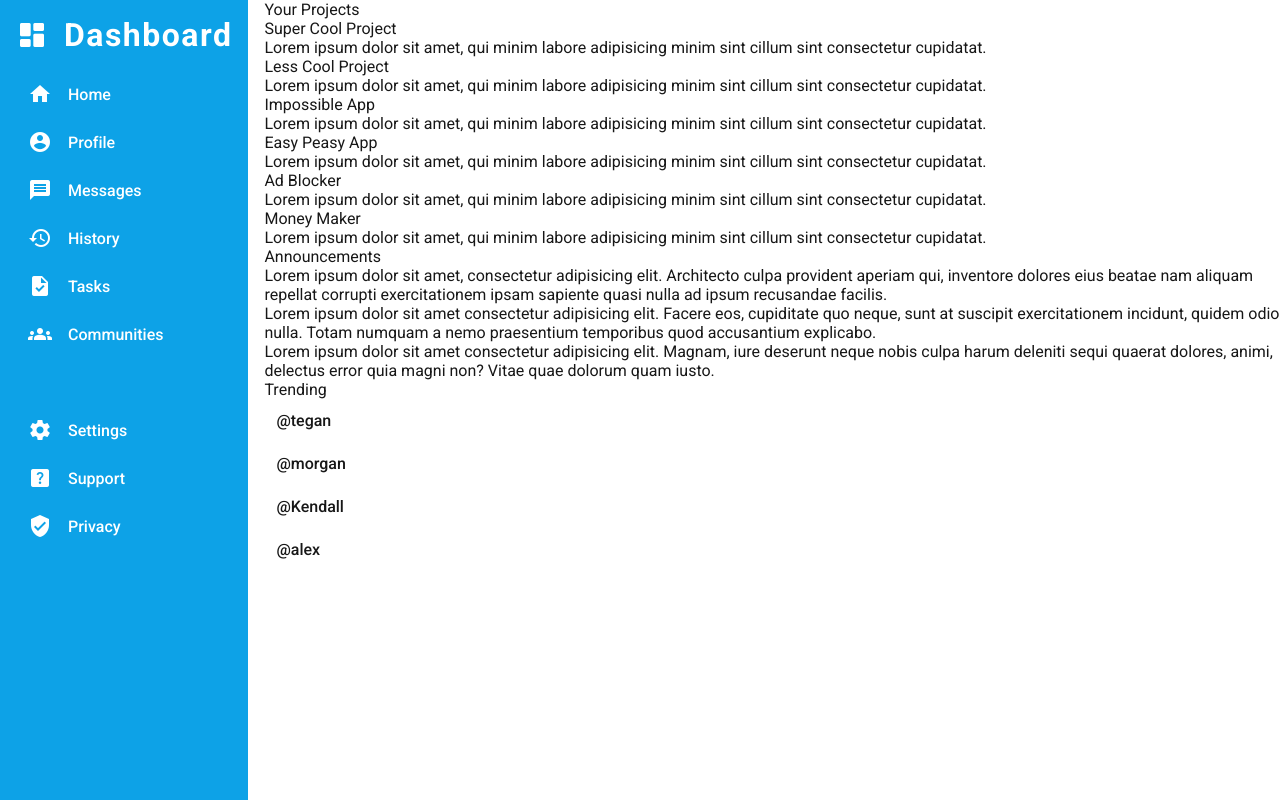
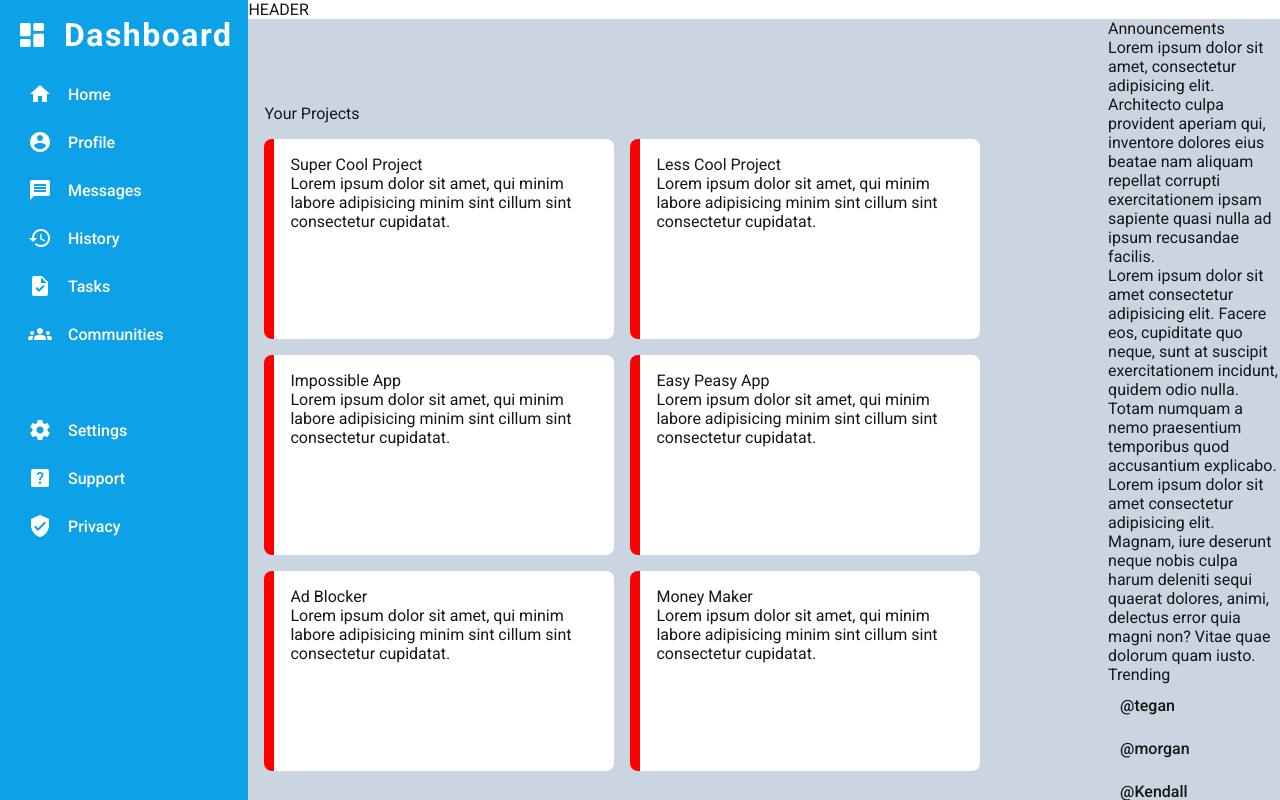
Before and after one commit to luinrandir/odin-dashboard, a website built with Vite: page index.html in a window 1280 px wide. Built offline with nearby package versions, Linux system fonts and the light colour scheme.

Commit message:
Getting stuff to work

```diff
--- a/css/style.css
+++ b/css/style.css
@@ -41,6 +41,7 @@ svg {
 :root {
   /* colors */
   --clr-primary: hsl(199, 89%, 48%);
+  --clr-secondary: hsl(213, 27%, 84%);
 
   /* fonts */
   --ff-primary: "Roboto", sans-serif;
@@ -66,9 +67,40 @@ body {
 
   display: grid;
   grid-template-columns: 1fr auto;
-  gap: 1rem;
+}
+main {
+  display: grid;
+  grid-template-rows: min-content;
+}
+.content {
+  background-color: var(--clr-secondary);
+  display: grid;
+  grid-template-columns: 5fr 1fr;
+  justify-content: center;
+  align-items: center;
 }
 
+/* Projects & Cards*/
+.projects {
+  grid-row: 1 / 3;
+  display: grid;
+  gap: 1em;
+
+  padding: 1rem;
+}
+.board {
+  display: grid;
+  gap: 1em;
+  grid-template-columns: repeat(auto-fit, 350px);
+}
+.project-card {
+  background-color: white;
+  border-left: solid 10px red;
+  border-radius: 0.5em;
+  padding: 1rem;
+  width: 350px;
+  height: 200px;
+}
 /* Sidebar */
 aside {
   background-color: var(--clr-primary);
--- a/index.html
+++ b/index.html
@@ -85,10 +85,11 @@
       </nav>
     </aside>
     <main>
-      <header></header>
+      <header>HEADER</header>
       <div class="content">
         <div class="projects">
           <h2>Your Projects</h2>
+          <div class="board">
             <article class="project-card">
               <h3>Super Cool Project</h3>
               <p>
@@ -137,16 +138,16 @@
           <h2>Announcements</h2>
           <div class="announcement-card">
             <p>
-            Lorem ipsum dolor sit amet, consectetur adipisicing elit. Architecto
-            culpa provident aperiam qui, inventore dolores eius beatae nam
-            aliquam repellat corrupti exercitationem ipsam sapiente quasi nulla
-            ad ipsum recusandae facilis.
+              Lorem ipsum dolor sit amet, consectetur adipisicing elit.
+              Architecto culpa provident aperiam qui, inventore dolores eius
+              beatae nam aliquam repellat corrupti exercitationem ipsam sapiente
+              quasi nulla ad ipsum recusandae facilis.
             </p>
             <p>
-            Lorem ipsum dolor sit amet consectetur adipisicing elit. Facere eos,
-            cupiditate quo neque, sunt at suscipit exercitationem incidunt,
-            quidem odio nulla. Totam numquam a nemo praesentium temporibus quod
-            accusantium explicabo.
+              Lorem ipsum dolor sit amet consectetur adipisicing elit. Facere
+              eos, cupiditate quo neque, sunt at suscipit exercitationem
+              incidunt, quidem odio nulla. Totam numquam a nemo praesentium
+              temporibus quod accusantium explicabo.
             </p>
             <p>
               Lorem ipsum dolor sit amet consectetur adipisicing elit. Magnam,
@@ -167,6 +168,7 @@
             </ul>
           </div>
         </div>
+      </div>
     </main>
   </body>
 </html>
```
Lines whose indentation alone changed are shown as unchanged.
